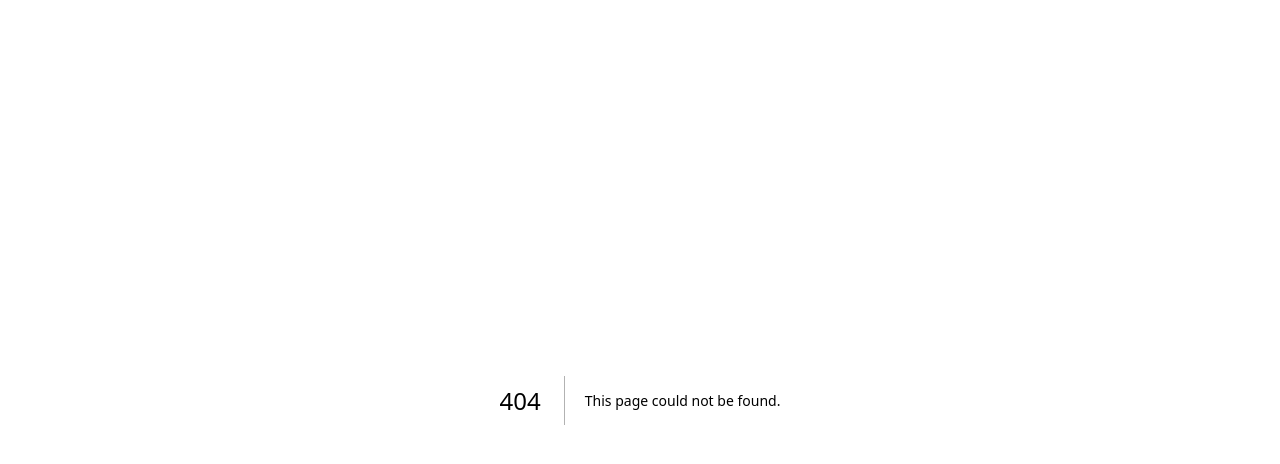
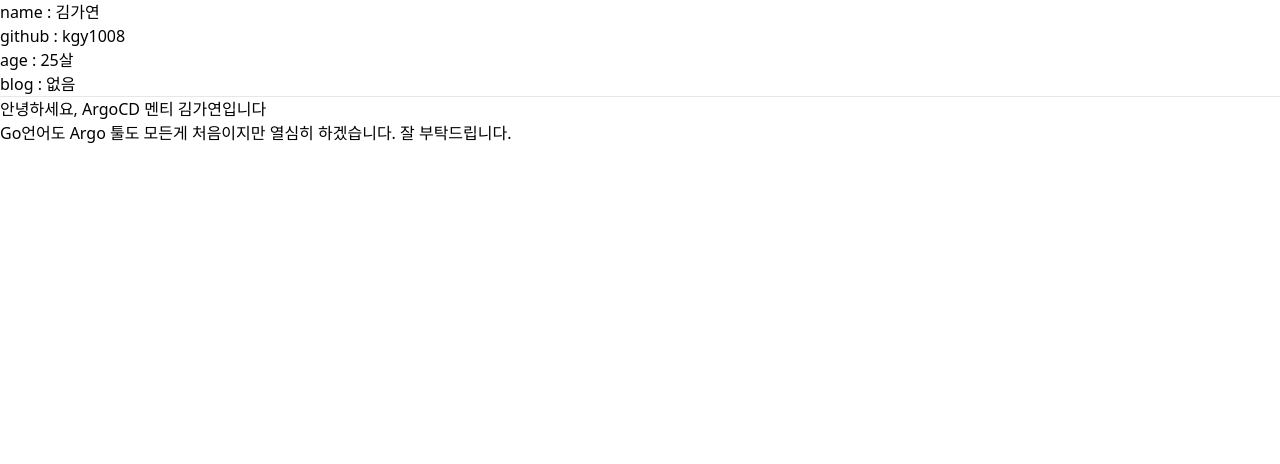
Before and after one commit to Argo-OSS/argo-oss.github.io, a Next.js app: page /2024/members/KimGaYeon in a window 1280 px wide. Before the commit this address had no page. Shown: the top 464 px of the page. Built offline with nearby package versions, Linux system fonts and the light colour scheme.

Commit message:
feat: create new member Gayeon Kim's page
Signed-off-by: kgy1008 <gayeon1008@g.skku.edu>

```diff
--- /dev/null
+++ b/pages/2024/members/KimGaYeon.mdx
@@ -0,0 +1,11 @@
+- name : 김가연
+- github : [kgy1008](https://github.com/kgy1008)
+- age : 25살
+- blog : [없음]()
+
+---
+
+안녕하세요, ArgoCD 멘티 김가연입니다
+
+Go언어도 Argo 툴도 모든게 처음이지만 열심히 하겠습니다.
+잘 부탁드립니다.
```
